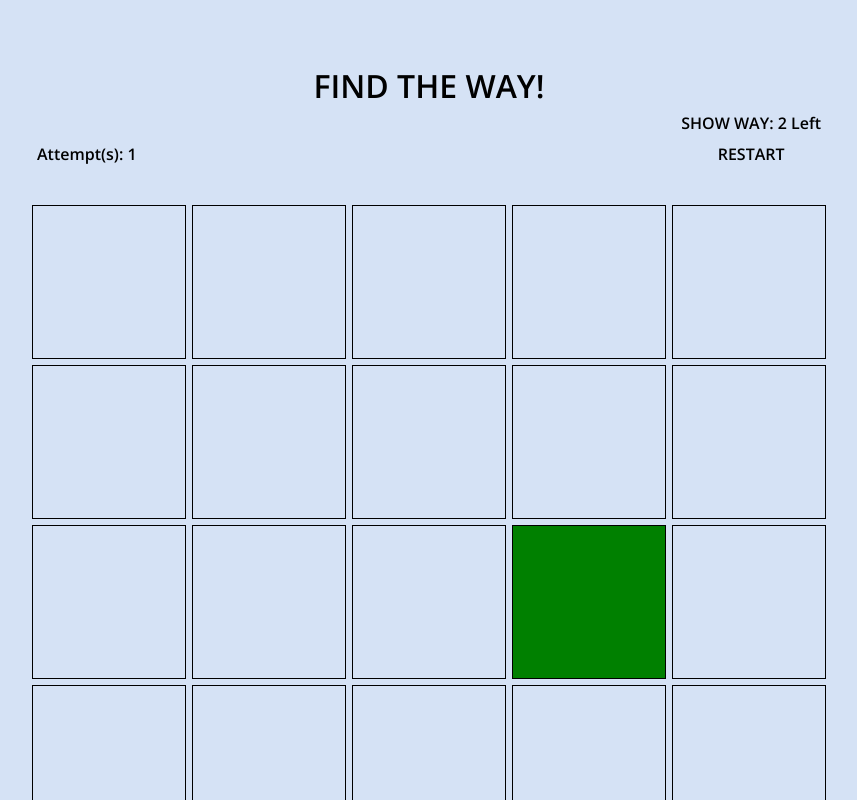
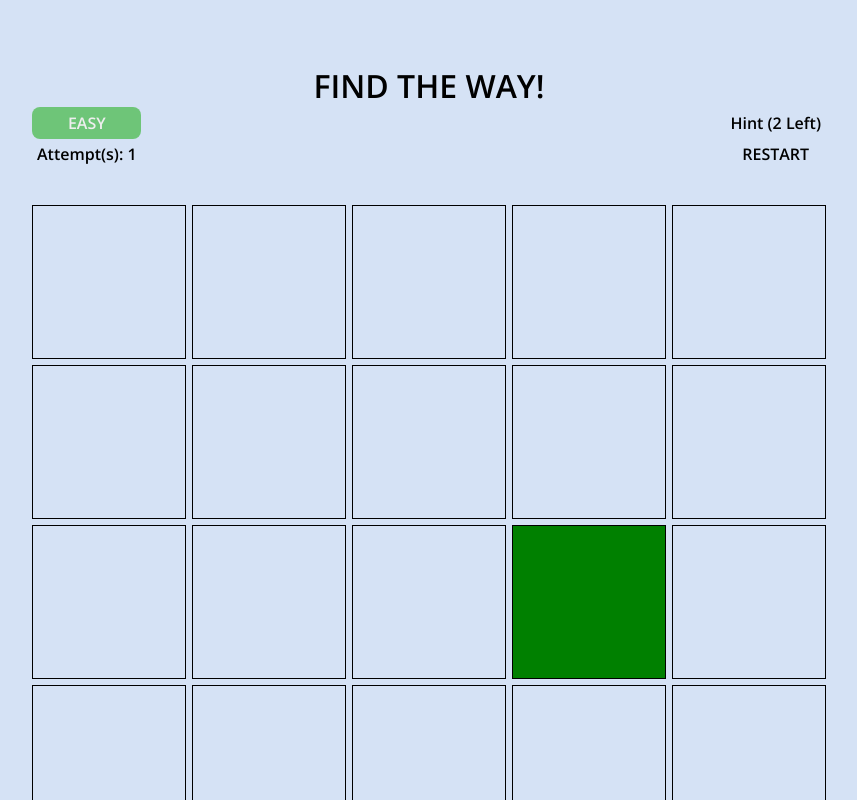
Before and after one commit to jeffoo713/find_the_way, a React app in the folder client/: page / in a window 1280 px wide. Both pictures are taken after a click on the element "EASY: 5X5". Shown: the top 800 px of the page, without its empty margins (211-1068 px from the left). Built offline with nearby package versions, Linux system fonts and the light colour scheme.

Commit message:
add game level in BoardTopBar

```diff
--- a/client/src/components/BoardTopBar/BoardTopBar.tsx
+++ b/client/src/components/BoardTopBar/BoardTopBar.tsx
@@ -1,8 +1,16 @@
 import { useContext } from 'react';
-import './boardTopBar.style.scss';
+import styles from './boardTopBar.module.scss';
 import { BoardContext } from '../../context/BoardContext/BoadContextProvider';
+import { GlobalContext } from '../../context/GlobalContext/GlobalContext';
+import { GameLevel } from '@/enums/gameConfig';
+import { GAME_LEVEL_NAME, GAME_LEVEL_STYLES } from '../../constants';
 
 function BoardTopBar() {
+  const {
+    state: {
+      gameConfig: { gameLevel },
+    },
+  } = useContext(GlobalContext);
   const {
     attemptCount,
     remainingShowWayCount,
@@ -13,11 +21,19 @@ function BoardTopBar() {
   } = useContext(BoardContext);
 
   return (
-    <div className='board-top-bar'>
+    <div className={styles.board_top_bar}>
       <h1>FIND THE WAY!</h1>
-      <div className='board-info-banner'>
-        <span>{`Attempt(s): ${attemptCount}`}</span>
-        <div className='function-key-group'>
+      <div className={styles.board_info_banner}>
+        <div className={styles.game_info_group}>
+          {/* Is there a way not to assert gameLevel as Exclude<GameLevel, GameLevel.NULL> ? */}
+          <span
+            className={GAME_LEVEL_STYLES(styles)[gameLevel as Exclude<GameLevel, GameLevel.NULL>]}
+          >
+            {GAME_LEVEL_NAME[gameLevel as Exclude<GameLevel, GameLevel.NULL>]}
+          </span>
+          <span>{`Attempt(s): ${attemptCount}`}</span>
+        </div>
+        <div className={styles.function_key_group}>
           <span
             onClick={temporaryShowWay}
             style={{
@@ -25,7 +41,7 @@ function BoardTopBar() {
                 remainingShowWayCount && !success && !displayingWay ? 'pointer' : 'not-allowed'
               }`,
             }}
-          >{`SHOW WAY: ${remainingShowWayCount} Left`}</span>
+          >{`Hint (${remainingShowWayCount} Left)`}</span>
           <span
             onClick={restartBoard}
             style={{
--- /dev/null
+++ b/client/src/components/BoardTopBar/boardTopBar.module.scss
@@ -0,0 +1,70 @@
+@import '../../assets/variables';
+
+.board_top_bar {
+  display: flex;
+  flex-direction: column;
+  align-items: stretch;
+  max-width: 800px;
+  margin: 2rem auto 0;
+
+  & > h1 {
+    text-align: center;
+  }
+
+  .board_info_banner {
+    display: flex;
+    justify-content: space-between;
+    align-items: end;
+    font-weight: 600;
+    padding: 0 0.2rem;
+
+    .game_info_group {
+      display: flex;
+      flex-direction: column;
+      align-items: center;
+
+      & > span {
+        width: 100%;
+        text-align: center;
+        padding: 0.3rem;
+      }
+
+      & > span:first-child {
+        border-radius: 0.5rem;
+        color: #eee;
+      }
+
+      .level_easy {
+        background-color: $easy_color;
+      }
+      .level_moderate {
+        background-color: $moderate_color;
+      }
+      .level_hard {
+        background-color: $hard_color;
+      }
+      .level_super_hard {
+        background-color: $super_hard_color;
+      }
+    }
+
+    .function_key_group {
+      display: flex;
+      flex-direction: column;
+      align-items: center;
+
+      & > span {
+        width: 100%;
+        text-align: center;
+        cursor: pointer;
+        padding: 0.3rem;
+
+        &:hover {
+          background-color: rgba(247, 236, 221, 0.7);
+          border-radius: 0.5rem;
+          transition: 0.7s;
+        }
+      }
+    }
+  }
+}
--- a/client/src/components/BoardTopBar/boardTopBar.style.scss
+++ /dev/null
@@ -1,42 +0,0 @@
-.board-top-bar {
-  display: flex;
-  flex-direction: column;
-  align-items: stretch;
-  max-width: 800px;
-  margin: 2rem auto 0;
-
-  & > h1 {
-    text-align: center;
-  }
-
-  .board-info-banner {
-    display: flex;
-    justify-content: space-between;
-    align-items: end;
-    font-weight: 600;
-    padding: 0 0.2rem;
-
-    & > span {
-      padding: 0.3rem;
-    }
-
-    .function-key-group {
-      display: flex;
-      flex-direction: column;
-      align-items: center;
-
-      & > span {
-        width: 100%;
-        text-align: center;
-        cursor: pointer;
-        padding: 0.3rem;
-
-        &:hover {
-          background-color: rgba(247, 236, 221, 0.7);
-          border-radius: 0.5rem;
-          transition: 0.7s;
-        }
-      }
-    }
-  }
-}
--- a/client/src/components/LevelSelectItem/LevelSelectItem.tsx
+++ b/client/src/components/LevelSelectItem/LevelSelectItem.tsx
@@ -2,31 +2,18 @@ import { useContext, useMemo } from 'react';
 import styles from './levelSelectItem.module.scss';
 import { GlobalContext } from '../../context/GlobalContext/GlobalContext';
 import { GameConfigActionType, GameLevel } from '@/enums/gameConfig';
+import { GAME_LEVEL_STYLES, GAME_LEVEL_TITLES } from '../../constants';
 
 type LevelSelectItemProps = {
   gameLevel: Exclude<GameLevel, GameLevel.NULL>;
-};
-
-const LEVEL_TITLES: Record<Exclude<GameLevel, GameLevel.NULL>, string> = {
-  [GameLevel.EASY]: 'EASY: 5X5',
-  [GameLevel.MODERATE]: 'MODERATE: 6X6',
-  [GameLevel.HARD]: 'HARD: 7X7',
-  [GameLevel.SUPER_HARD]: 'SUPER HARD: 8X8',
-};
-
-const LEVEL_STYLES: Record<Exclude<GameLevel, GameLevel.NULL>, string> = {
-  [GameLevel.EASY]: styles.level_easy,
-  [GameLevel.MODERATE]: styles.level_moderate,
-  [GameLevel.HARD]: styles.level_hard,
-  [GameLevel.SUPER_HARD]: styles.level_super_hard,
 };
 
 function LevelSelectItem(props: LevelSelectItemProps) {
   const { gameLevel } = props;
   const { dispatch } = useContext(GlobalContext);
 
-  const title = useMemo(() => LEVEL_TITLES[gameLevel], [gameLevel]);
-  const style_class = useMemo(() => LEVEL_STYLES[gameLevel], [gameLevel]);
+  const title = useMemo(() => GAME_LEVEL_TITLES[gameLevel], [gameLevel]);
+  const style_class = useMemo(() => GAME_LEVEL_STYLES(styles)[gameLevel], [gameLevel]);
 
   const handleClick = () =>
     dispatch({
--- /dev/null
+++ b/client/src/constants.ts
@@ -0,0 +1,24 @@
+import { GameLevel } from './enums/gameConfig';
+
+export const GAME_LEVEL_NAME: Record<Exclude<GameLevel, GameLevel.NULL>, string> = {
+  [GameLevel.EASY]: 'EASY',
+  [GameLevel.MODERATE]: 'MODERATE',
+  [GameLevel.HARD]: 'HARD',
+  [GameLevel.SUPER_HARD]: 'SUPER HARD',
+};
+
+export const GAME_LEVEL_TITLES: Record<Exclude<GameLevel, GameLevel.NULL>, string> = {
+  [GameLevel.EASY]: 'EASY: 5X5',
+  [GameLevel.MODERATE]: 'MODERATE: 6X6',
+  [GameLevel.HARD]: 'HARD: 7X7',
+  [GameLevel.SUPER_HARD]: 'SUPER HARD: 8X8',
+};
+
+export const GAME_LEVEL_STYLES = (
+  styles: Record<string, string>,
+): Record<Exclude<GameLevel, GameLevel.NULL>, string> => ({
+  [GameLevel.EASY]: styles.level_easy,
+  [GameLevel.MODERATE]: styles.level_moderate,
+  [GameLevel.HARD]: styles.level_hard,
+  [GameLevel.SUPER_HARD]: styles.level_super_hard,
+});
```
